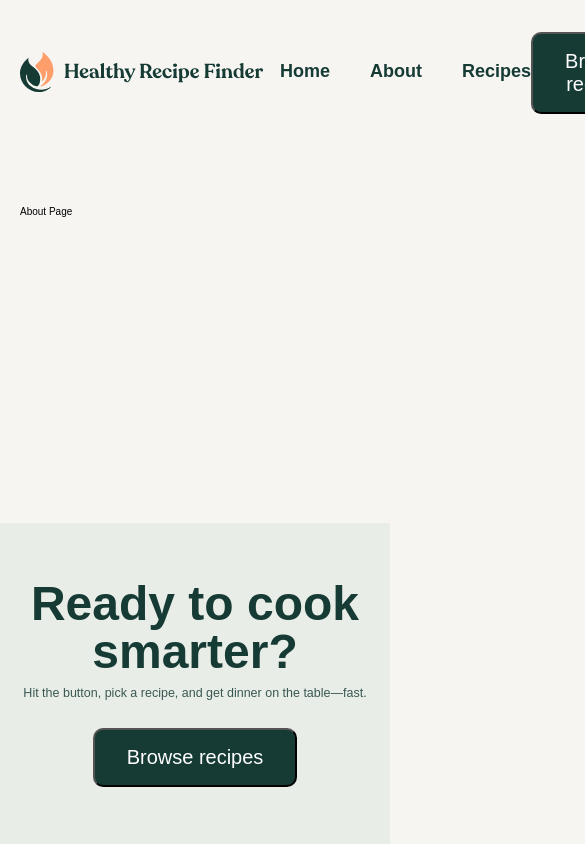
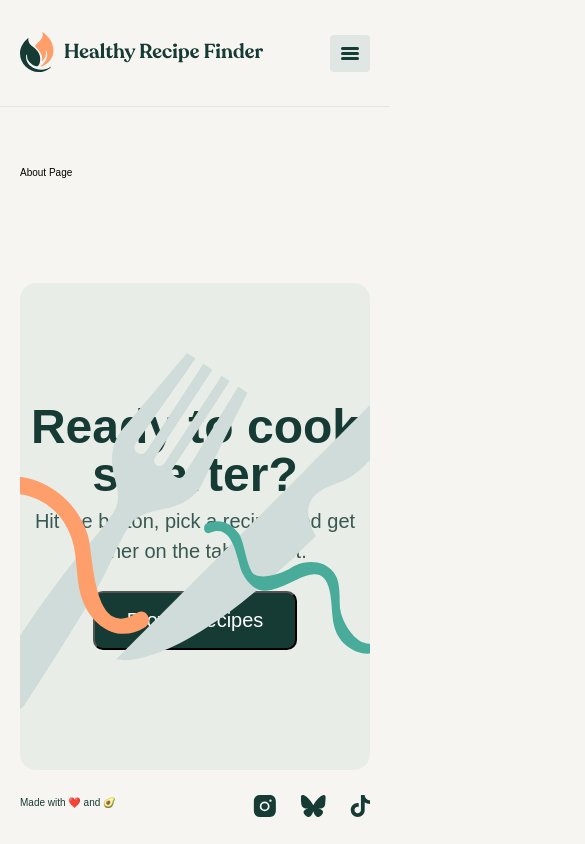
Before and after one commit to rajabovdavlat/homework8.9, a React (Vite) app: page /about in a window 390 px wide. Shown: the top 844 px of the page, 585 px wide, since content can reach past the window. Built offline with nearby package versions, Linux system fonts and the light colour scheme; a web font is replaced by a local one.

Commit message:
adaptiveHeader

```diff
--- a/src/components/footer/Footer.css
+++ b/src/components/footer/Footer.css
@@ -1,11 +1,39 @@
-.footer{
-    padding: 5.75rem 0;
-    background-color: #E9EDE8;
+.footer__wrapp {
+  position: relative;
+  user-select: none;
+  text-align: center;
+  padding: 120px 0;
+  background-color: #e9ede8;
+  border-radius: 16px;
 }
 
 .footer__wrapp {
-  text-align: center;
+  position: relative;
+  overflow: visible;
 }
+
+.footer__wrapp {
+  position: relative;
+  overflow: hidden;
+}
+
+.footer__icon {
+  position: absolute;
+  top: 53%;
+  transform: translateY(-50%);
+  width: 314px;
+  height: auto;
+  pointer-events: none;
+}
+
+.footer__icon--left {
+  left: -76px;
+}
+
+.footer__icon--right {
+  right: -60px;
+}
+
 
 .footer__title {
   font-weight: var(--font-weight-extrabold);
@@ -16,12 +44,31 @@
   margin-bottom: 0.75rem;
 }
 
-
 .footer__desc {
   font-weight: var(--font-weight-medium);
-  font-size: 1.25rem; /* можно оставить */
+  font-size: 20px;
   line-height: var(--line-height-loose);
   letter-spacing: -0.4%;
   color: var(--color-neutral-600);
   margin-bottom: 2.5rem;
 }
+
+.footer__made {
+  user-select: none;
+  font-weight: 500;
+  font-size: 1rem;
+  line-height: 150%;
+  color: var(--color-neutral-900);
+}
+
+.footer__nav {
+  user-select: none;
+  display: flex;
+  justify-content: space-between;
+  padding: 2.5rem 0;
+}
+
+.footer__social {
+  display: flex;
+  gap: 24px;
+}
--- a/src/components/footer/Footer.jsx
+++ b/src/components/footer/Footer.jsx
@@ -1,15 +1,46 @@
-import './Footer.css'; // <- обязательно подключаем
+import "./Footer.css"; // <- обязательно подключаем
 
 const Footer = () => {
   return (
     <footer className='footer'>
       <div className='container'>
-        <div className="footer__wrapp">
-          <h2 className='footer__title'>Ready to cook smarter?</h2>
-          <p className='footer__desc'>
-            Hit the button, pick a recipe, and get dinner on the table—fast.
-          </p>
-          <button className='btn'>Browse recipes</button>
+        <div className='footer__wrapp'>
+          {/* Левая иконка */}
+          <img
+            src='/images/pattern-fork.svg'
+            alt='Left decoration'
+            className='footer__icon footer__icon--left'
+          />
+
+          <div className='footer__content'>
+            <h2 className='footer__title'>Ready to cook smarter?</h2>
+            <p className='footer__desc'>
+              Hit the button, pick a recipe, and get dinner on the table—fast.
+            </p>
+            <button className='btn'>Browse recipes</button>
+          </div>
+
+          {/* Правая иконка */}
+          <img
+            src='/images/pattern-knife.svg'
+            alt='Right decoration'
+            className='footer__icon footer__icon--right'
+          />
+        </div>
+
+        <div className='footer__nav'>
+          <p className='footer__made'>Made with ❤️ and 🥑</p>
+          <div className='footer__social'>
+            <a href='#'>
+              <img src='/images/icon-instagram.svg' alt='Instagram' />
+            </a>
+            <a href='#'>
+              <img src='/images/icon-bluesky.svg' alt='Babushka' />
+            </a>
+            <a href='#'>
+              <img src='/images/icon-tiktok.svg' alt='TikTok' />
+            </a>
+          </div>
         </div>
       </div>
     </footer>
--- a/src/components/header/Header.css
+++ b/src/components/header/Header.css
@@ -1,15 +1,20 @@
-.header{
-    padding: 32px 0px;
-}
-.header-nav__wrapp{
-    display: flex;
-    align-items: center;
-    justify-content: space-between;
+.header {
+  position: relative;
+  z-index: 100;
+  user-select: none;
+  padding: 32px 0;
+  border-bottom: 1px solid var(--color-neutral-200);
 }
 
-.header__nav{
-    display: flex;
-    gap: 40px;
+.header-nav__wrapp {
+  display: flex;
+  align-items: center;
+  justify-content: space-between;
+}
+
+.header__nav {
+  display: flex;
+  gap: 4rem;
 }
 
 .header__link {
@@ -25,3 +30,106 @@
 .header__link:hover {
   border-bottom-color: var(--color-orange-500);
 }
+
+/* burger btn*/
+.header__burger {
+  display: none;
+  gap: 2px;
+  flex-direction: column;
+  justify-content: space-between;
+
+  background-color: #E0E6E3;
+  border: none;
+  cursor: pointer;
+
+  padding: 12px 11px;
+  border-radius: 4px;
+}
+
+.header__burger span {
+  display: block;
+  width: 18px;
+  height: 3px;
+  background-color: var(--color-neutral-900);
+  border-radius: 2px;
+}
+
+
+/* Modal drop-down menu */
+.header__modal {
+  position: absolute;
+  top: 100%;
+  left: 50%;
+  transform: translateX(-50%) translateY(-10px);
+  opacity: 0;
+  pointer-events: none;
+
+  width: 100%;
+  max-width: 704px;
+
+  display: flex;
+  justify-content: center;
+
+  transition: all 0.3s ease;
+  z-index: 999;
+}
+
+.header__modal--active {
+  transform: translateX(-50%) translateY(0);
+  opacity: 1;
+  pointer-events: auto;
+}
+
+.header__modal-nav {
+  background: var(--color-neutral-0);
+  padding: 2rem;
+  border-radius: 1rem;
+  box-shadow: 0 4px 20px rgba(0, 0, 0, 0.1);
+  display: flex;
+  flex-direction: column;
+  gap: 2rem;
+  width: 100%;
+}
+
+.header__modal-link {
+  font-weight: var(--font-weight-bold);
+  font-size: var(--font-size-preset-7);
+  color: var(--color-neutral-900);
+  text-decoration: none;
+  text-align: left;
+}
+
+/* btn Browse recipes */
+.header__modal-btn {
+  width: 688px;
+  background-color: #163A34;
+  color: white;
+  border: none;
+  border-radius: 0.8rem;
+  font-weight: var(--font-weight-bold);
+  font-size: var(--font-size-preset-7);
+  padding: 12px 0;
+  cursor: pointer;
+  text-align: center;
+  margin: 0 auto;
+}
+
+.header__modal-btn:hover {
+  opacity: 0.9;
+}
+
+/* adaptiv*/
+@media (max-width: 768px) {
+  .header__nav,
+  .header__actions {
+    display: none;
+  }
+
+  .header__burger {
+    display: flex;
+  }
+
+  .header__modal-btn {
+    width: 100%;
+  }
+}
--- a/src/components/header/Header.jsx
+++ b/src/components/header/Header.jsx
@@ -1,17 +1,22 @@
+import { useState } from "react";
 import { Link } from "react-router-dom";
 import "../header/Header.css";
 
 const Header = () => {
+  const [isOpen, setIsOpen] = useState(false);
+
+  const toggleMenu = () => setIsOpen(!isOpen);
+
   return (
     <header className='header'>
       <div className='container'>
-        <div className="header-nav__wrapp">
-          {/* Лого */}
+        <div className='header-nav__wrapp'>
+          {/* logo */}
           <Link to='/' className='header__logo'>
             <img src='/images/logo.svg' alt='HealthyFood Logo' />
           </Link>
 
-          {/* Навигация по центру */}
+          {/* Navigation for large screens */}
           <nav className='header__nav'>
             <Link to='/' className='header__link'>
               Home
@@ -24,10 +29,47 @@ const Header = () => {
             </Link>
           </nav>
 
-          {/* Кнопка справа */}
+          {/* button on the right */}
           <div className='header__actions'>
             <button className='btn'>Browse recipes</button>
           </div>
+
+          {/* Burger mobile*/}
+          <button className='header__burger' onClick={toggleMenu}>
+            <span></span>
+            <span></span>
+            <span></span>
+          </button>
+        </div>
+
+        {/* Modalka mobile */}
+        <div
+          className={`header__modal ${isOpen ? "header__modal--active" : ""}`}
+        >
+          <nav className='header__modal-nav'>
+            <Link to='/' className='header__modal-link' onClick={toggleMenu}>
+              Home
+            </Link>
+            <Link
+              to='/about'
+              className='header__modal-link'
+              onClick={toggleMenu}
+            >
+              About
+            </Link>
+            <Link
+              to='/recipes'
+              className='header__modal-link'
+              onClick={toggleMenu}
+            >
+              Recipes
+            </Link>
+
+            {/* Кнопка Browse recipes */}
+            <button className='header__modal-btn' onClick={toggleMenu}>
+              Browse recipes
+            </button>
+          </nav>
         </div>
       </div>
     </header>
```
